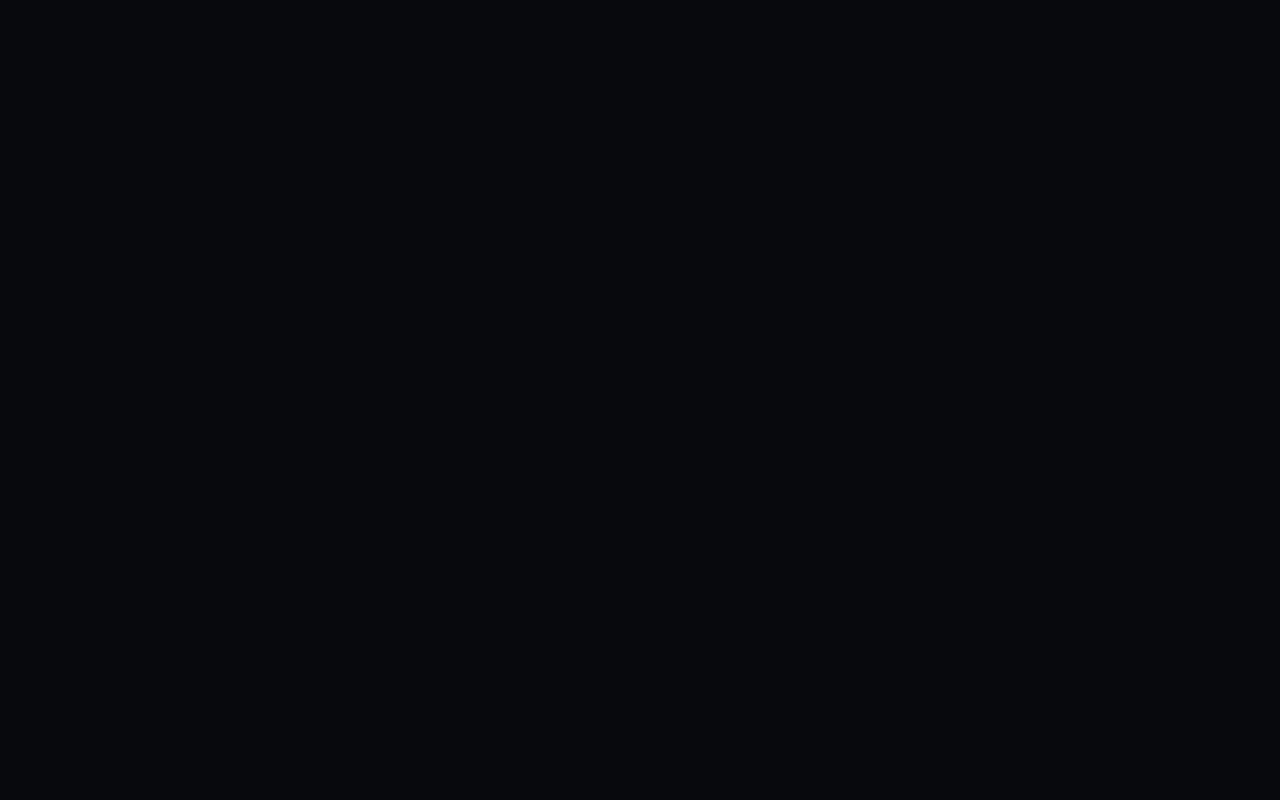
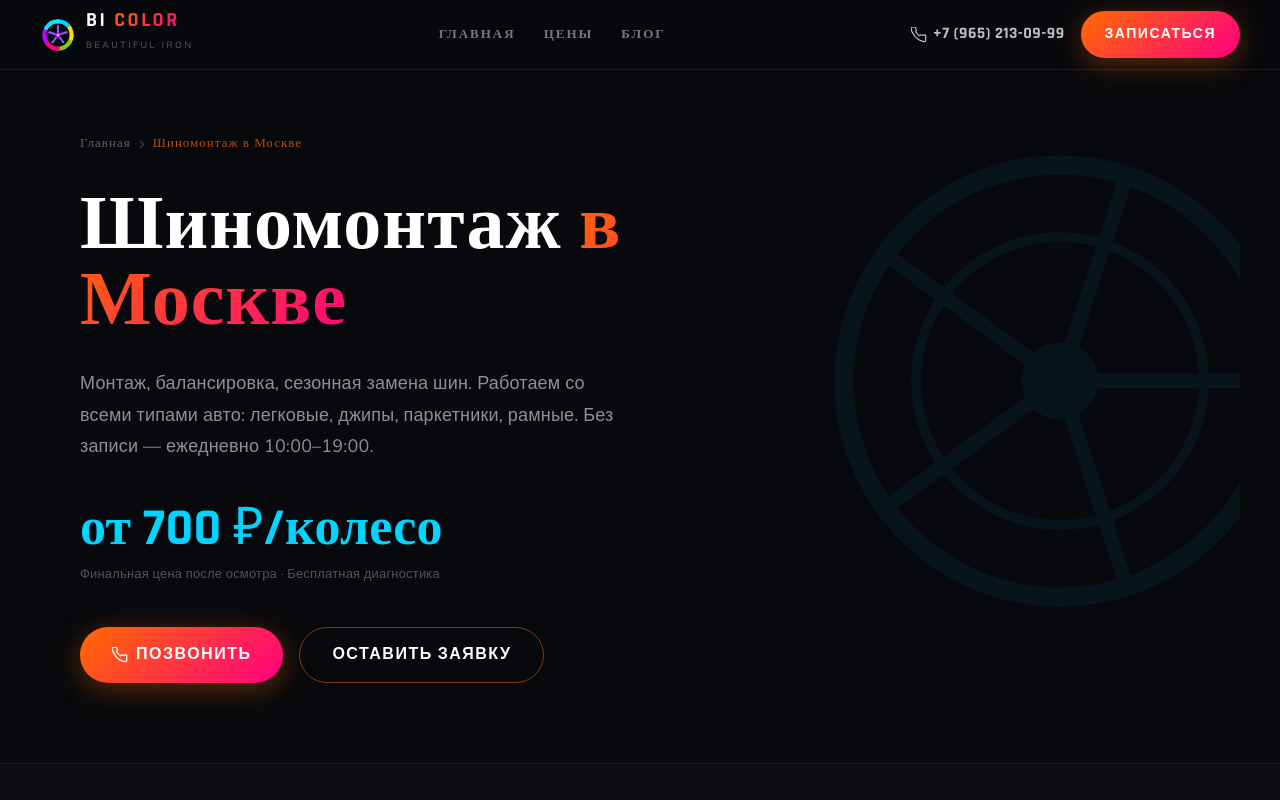
Before and after one commit to mikhailmikemorozov-coder/moaans, a React (Vite) app: page /shinomontazh-moskva in a window 1280 px wide. Before the commit this address had no page. Shown: the top 800 px of the page. Built offline with nearby package versions, Linux system fonts and the light colour scheme.

Commit message:
Add tire service page and update prices with diameter breakdown
Co-Authored-By: Claude Sonnet 4.6 <noreply@anthropic.com>

```diff
--- a/src/App.jsx
+++ b/src/App.jsx
@@ -107,7 +107,7 @@ const SERVICES = [
   {
     id: 8, emoji: "🔩", title: "Шиномонтаж",
     short: "Монтаж, демонтаж, балансировка. Работаем с любыми размерами.",
-    price: "от 300 ₽", tag: null, color: "#00d4ff", variant: 3,
+    price: "от 700 ₽", tag: null, color: "#00d4ff", variant: 3, url: "/shinomontazh-moskva",
   },
 ];
 
--- a/src/AppRouter.jsx
+++ b/src/AppRouter.jsx
@@ -13,6 +13,7 @@ import RemontDiskaPost from "./pages/posts/RemontDiska";
 import AlmaznajaProchkaVideoPost from "./pages/posts/AlmaznajaProchkaVideo";
 import WorkNissanQashqaiPost from "./pages/posts/WorkNissanQashqai";
 import PokraskaSupportovPost from "./pages/posts/PokraskaSupportovPost";
+import Shinomontazh from "./pages/Shinomontazh";
 
 function ScrollToTop() {
   const { pathname } = useLocation();
@@ -38,6 +39,7 @@ export default function AppRouter() {
         <Route path="/blog/almaznaya-prochka-video-protsessa" element={<AlmaznajaProchkaVideoPost />} />
         <Route path="/blog/pokraska-diskov-nissan" element={<WorkNissanQashqaiPost />} />
         <Route path="/blog/pokraska-supportov" element={<PokraskaSupportovPost />} />
+        <Route path="/shinomontazh-moskva" element={<Shinomontazh />} />
       </Routes>
     </>
   );
--- /dev/null
+++ b/src/pages/Shinomontazh.jsx
@@ -0,0 +1,86 @@
+import ServicePage from "./ServicePage";
+
+export default function Shinomontazh() {
+  return (
+    <ServicePage
+      meta={{
+        title: "Шиномонтаж в Москве — BI Color | от 700 ₽/колесо",
+        description: "Шиномонтаж и балансировка в Москве: легковые, джипы, рамные авто (Land Cruiser, Prado). Без записи, ежедневно 10:00–19:00. Внуково, Центральная ул. 18с2.",
+        keywords: "шиномонтаж москва, балансировка колёс москва, замена резины внуково, шиномонтаж внуково, сезонная замена шин",
+        path: "/shinomontazh-moskva",
+        ogImage: "/og-image.png",
+      }}
+      color="#00d4ff"
+      h1="Шиномонтаж"
+      h1Accent="в Москве"
+      intro="Монтаж, балансировка, сезонная замена шин. Работаем со всеми типами авто: легковые, джипы, паркетники, рамные. Без записи — ежедневно 10:00–19:00."
+      price="от 700 ₽/колесо"
+      benefits={[
+        {
+          icon: <svg viewBox="0 0 24 24" fill="none" stroke="currentColor" strokeWidth="1.5" strokeLinecap="round" strokeLinejoin="round" width="24" height="24"><circle cx="12" cy="12" r="10"/><circle cx="12" cy="12" r="3"/><line x1="12" y1="2" x2="12" y2="9"/><line x1="12" y1="15" x2="12" y2="22"/><line x1="2" y1="12" x2="9" y2="12"/><line x1="15" y1="12" x2="22" y2="12"/></svg>,
+          title: "Все типы автомобилей",
+          desc: "Легковые, кроссоверы, джипы, паркетники, рамные авто (Land Cruiser, Prado, Lexus GX/LX), а также автомобили с повышенным индексом нагрузки C и ЛТ.",
+        },
+        {
+          icon: <svg viewBox="0 0 24 24" fill="none" stroke="currentColor" strokeWidth="1.5" strokeLinecap="round" strokeLinejoin="round" width="24" height="24"><path d="M12 22s8-4 8-10V5l-8-3-8 3v7c0 6 8 10 8 10z"/><polyline points="9 12 11 14 15 10"/></svg>,
+          title: "Балансировка на стенде",
+          desc: "Компьютерная балансировка устраняет вибрацию на руле и продлевает срок службы шин и подшипников. Делаем для всех размеров от R13 до R22.",
+        },
+        {
+          icon: <svg viewBox="0 0 24 24" fill="none" stroke="currentColor" strokeWidth="1.5" strokeLinecap="round" strokeLinejoin="round" width="24" height="24"><path d="M14.7 6.3a1 1 0 000 1.4l1.6 1.6a1 1 0 001.4 0l3.77-3.77a6 6 0 01-7.94 7.94l-6.91 6.91a2.12 2.12 0 01-3-3l6.91-6.91a6 6 0 017.94-7.94l-3.76 3.76z"/></svg>,
+          title: "Ошиповка и ремонт шин",
+          desc: "Ошипуем шины на месте. Ремонт проколов — жгутом, грибком или кордовой латкой в зависимости от размера и расположения повреждения.",
+        },
+        {
+          icon: <svg viewBox="0 0 24 24" fill="none" stroke="currentColor" strokeWidth="1.5" strokeLinecap="round" strokeLinejoin="round" width="24" height="24"><circle cx="12" cy="12" r="10"/><polyline points="12 6 12 12 16 14"/></svg>,
+          title: "Без записи",
+          desc: "Приезжайте в любое время с 10:00 до 19:00. В сезон ожидание возможно, но стараемся принять сразу. Рядом с выездом из Внуково.",
+        },
+      ]}
+      faqItems={[
+        {
+          q: "Сколько стоит шиномонтаж для кроссовера R18?",
+          a: "Для джипа/паркетника R18 — от 1 075 ₽ за колесо, комплект 4 колеса от 4 300 ₽. Цена включает снятие/установку, монтаж/демонтаж шины и балансировку. Низкопрофильная резина и RUN-FLAT + 50% к стоимости работ.",
+        },
+        {
+          q: "Делаете ли ошиповку шин?",
+          a: "Да, ошиповка входит в перечень услуг. Стоимость — 30 ₽/шип. Уточняйте наличие шипов и запись по телефону.",
+        },
+        {
+          q: "Что делать если шина пробита?",
+          a: "Привозите колесо или весь автомобиль — осмотрим и определим метод ремонта. Жгут: 350 ₽. Латка универсальная: 550 ₽. Кордовая латка: от 750 до 1 650 ₽ в зависимости от размера. Грибок: 600 ₽.",
+        },
+        {
+          q: "Можно ли поменять шины и сразу покрасить диски?",
+          a: "Да, это популярная комбинация. Снимаем колёса, красим диски, затем монтируем шины обратно — всё за один визит. Согласовываем порядок работ при приёме.",
+        },
+      ]}
+      relatedServices={[
+        {
+          icon: <svg viewBox="0 0 24 24" fill="none" stroke="currentColor" strokeWidth="1.5" strokeLinecap="round" strokeLinejoin="round" width="32" height="32"><path d="M3 17.25V21h3.75L17.81 9.94l-3.75-3.75L3 17.25z"/><path d="M20.71 7.04a1 1 0 000-1.41l-2.34-2.34a1 1 0 00-1.41 0l-1.83 1.83 3.75 3.75 1.83-1.83z"/></svg>,
+          title: "Покраска дисков",
+          desc: "Порошковая покраска в любой цвет RAL. Гарантия 4 года.",
+          price: "от 2 500 ₽",
+          color: "#ff6b00",
+          href: "/pokraska-diskov-moskva",
+        },
+        {
+          icon: <svg viewBox="0 0 24 24" fill="none" stroke="currentColor" strokeWidth="1.5" strokeLinecap="round" strokeLinejoin="round" width="32" height="32"><path d="M6 3h12l3.3 5-9.3 13-9.3-13z"/><line x1="3" y1="8" x2="21" y2="8"/><path d="M6 3l6 5 6-5"/></svg>,
+          title: "Алмазная проточка",
+          desc: "Восстанавливаем заводской блеск на станке с ЧПУ.",
+          price: "от 5 000 ₽",
+          color: "#00d4ff",
+          href: "/almaznaya-prochka-diskov",
+        },
+        {
+          icon: <svg viewBox="0 0 24 24" fill="none" stroke="currentColor" strokeWidth="1.5" strokeLinecap="round" strokeLinejoin="round" width="32" height="32"><path d="M14.7 6.3a1 1 0 000 1.4l1.6 1.6a1 1 0 001.4 0l3.77-3.77a6 6 0 01-7.94 7.94l-6.91 6.91a2.12 2.12 0 01-3-3l6.91-6.91a6 6 0 017.94-7.94l-3.76 3.76z"/></svg>,
+          title: "Ремонт дисков",
+          desc: "Правка геометрии, сварка TIG, технология Димет.",
+          price: "от 1 300 ₽",
+          color: "#ff0080",
+          href: "/remont-diskov-moskva",
+        },
+      ]}
+    />
+  );
+}
--- a/src/pages/Tseny.jsx
+++ b/src/pages/Tseny.jsx
@@ -7,7 +7,8 @@ const PHONES = [
   { label: "+7 (925) 110-10-52", href: "tel:+79251101052" },
 ];
 
-const ICON_PAINT = <svg viewBox="0 0 24 24" fill="none" stroke="currentColor" strokeWidth="1.5" strokeLinecap="round" strokeLinejoin="round" width="32" height="32"><path d="M3 17.25V21h3.75L17.81 9.94l-3.75-3.75L3 17.25z"/><path d="M20.71 7.04a1 1 0 000-1.41l-2.34-2.34a1 1 0 00-1.41 0l-1.83 1.83 3.75 3.75 1.83-1.83z"/></svg>;
+const ICON_TIRE = <svg viewBox="0 0 24 24" fill="none" stroke="currentColor" strokeWidth="1.5" strokeLinecap="round" strokeLinejoin="round" width="32" height="32"><circle cx="12" cy="12" r="10"/><circle cx="12" cy="12" r="3"/><line x1="12" y1="2" x2="12" y2="9"/><line x1="12" y1="15" x2="12" y2="22"/><line x1="2" y1="12" x2="9" y2="12"/><line x1="15" y1="12" x2="22" y2="12"/></svg>;
+const ICON_PAINT =<svg viewBox="0 0 24 24" fill="none" stroke="currentColor" strokeWidth="1.5" strokeLinecap="round" strokeLinejoin="round" width="32" height="32"><path d="M3 17.25V21h3.75L17.81 9.94l-3.75-3.75L3 17.25z"/><path d="M20.71 7.04a1 1 0 000-1.41l-2.34-2.34a1 1 0 00-1.41 0l-1.83 1.83 3.75 3.75 1.83-1.83z"/></svg>;
 const ICON_DIAMOND = <svg viewBox="0 0 24 24" fill="none" stroke="currentColor" strokeWidth="1.5" strokeLinecap="round" strokeLinejoin="round" width="32" height="32"><path d="M6 3h12l3.3 5-9.3 13-9.3-13z"/><line x1="3" y1="8" x2="21" y2="8"/><path d="M6 3l6 5 6-5"/></svg>;
 const ICON_WRENCH = <svg viewBox="0 0 24 24" fill="none" stroke="currentColor" strokeWidth="1.5" strokeLinecap="round" strokeLinejoin="round" width="32" height="32"><path d="M14.7 6.3a1 1 0 000 1.4l1.6 1.6a1 1 0 001.4 0l3.77-3.77a6 6 0 01-7.94 7.94l-6.91 6.91a2.12 2.12 0 01-3-3l6.91-6.91a6 6 0 017.94-7.94l-3.76 3.76z"/></svg>;
 const ICON_FLAME = <svg viewBox="0 0 24 24" fill="none" stroke="currentColor" strokeWidth="1.5" strokeLinecap="round" strokeLinejoin="round" width="32" height="32"><path d="M12 2C9.5 6.5 7 9 7 13a5 5 0 0010 0c0-3.5-1.5-5.5-3-7 0 1.5-.5 2.5-1 3C12.5 7 12.5 4 12 2z"/></svg>;
@@ -47,10 +48,33 @@ const PRICE_SECTIONS = [
     color: "#ff0080",
     icon: ICON_WRENCH,
     href: "/remont-diskov-moskva",
-    note: "Бесплатная диагностика ремонтопригодности",
+    note: "Бесплатная диагностика · цена зависит от степени повреждения",
     items: [
-      { name: "Правка геометрии (1 диск)", price: "от 1 500 ₽" },
-      { name: "Ремонт — Димет / сварка TIG (1 диск)", price: "от 2 500 ₽" },
+      { name: "Ремонт диска R13–R14", price: "от 1 300 ₽" },
+      { name: "Ремонт диска R15", price: "от 1 400 ₽" },
+      { name: "Ремонт диска R16", price: "от 1 600 ₽" },
+      { name: "Ремонт диска R17", price: "от 2 000 ₽" },
+      { name: "Ремонт диска R18", price: "от 2 100 ₽" },
+      { name: "Ремонт диска R19", price: "от 2 400 ₽" },
+      { name: "Ремонт диска R20", price: "от 2 700 ₽" },
+      { name: "Ремонт диска R21", price: "от 3 300 ₽" },
+      { name: "Ремонт диска R22", price: "от 3 800 ₽" },
+    ],
+  },
+  {
+    id: "shinomontazh",
+    title: "Шиномонтаж",
+    color: "#00d4ff",
+    icon: ICON_TIRE,
+    href: "/shinomontazh-moskva",
+    note: "Легковые, джипы, паркетники, рамные авто · без записи",
+    items: [
+      { name: "1 колесо R13–R16 (монтаж + балансировка)", price: "от 700 ₽" },
+      { name: "1 колесо R17–R18", price: "от 875 ₽" },
+      { name: "1 колесо R19–R22", price: "от 1 075 ₽" },
+      { name: "Комплект 4 колеса R13–R16", price: "от 2 800 ₽" },
+      { name: "Комплект 4 колеса R17–R18", price: "от 3 500 ₽" },
+      { name: "Джипы / паркетники / рамные авто", price: "цена выше — уточнять" },
     ],
   },
   {
--- a/vite.config.js
+++ b/vite.config.js
@@ -3,6 +3,11 @@ import react from '@vitejs/plugin-react'
 import { mkdirSync, readFileSync, writeFileSync } from 'fs'
 
 const routeMeta = {
+  'shinomontazh-moskva': {
+    title: 'Шиномонтаж в Москве — балансировка, монтаж шин | BI Color',
+    description: 'Шиномонтаж и балансировка в Москве: легковые от 700 ₽/колесо, джипы, рамные авто. Без записи, ежедневно 10:00–19:00. Внуково, Центральная ул. 18с2.',
+    canonical: 'https://bi-color.ru/shinomontazh-moskva',
+  },
   'pokraska-diskov-moskva': {
     title: 'Покраска дисков в Москве — порошковая покраска литых дисков | BI Color',
     description: 'Порошковая покраска литых дисков в Москве. Любой цвет RAL, трёхслойное покрытие, гарантия 4 года. Цена от 2 750 руб./диск. Сервис BI Color, Внуково.',
```
Also changed, not shown: 1 other file (tests, documents, lock files or other folders).
